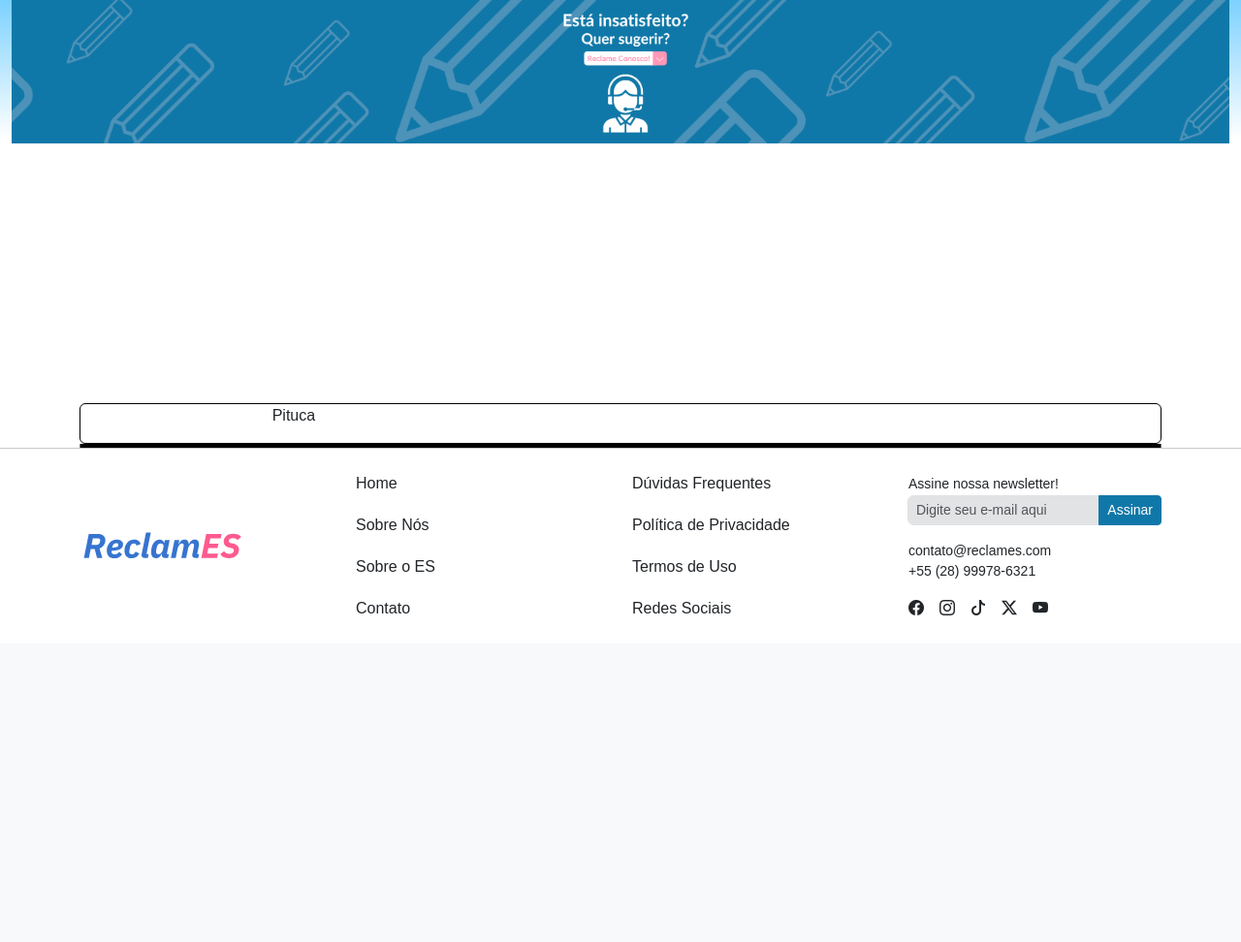
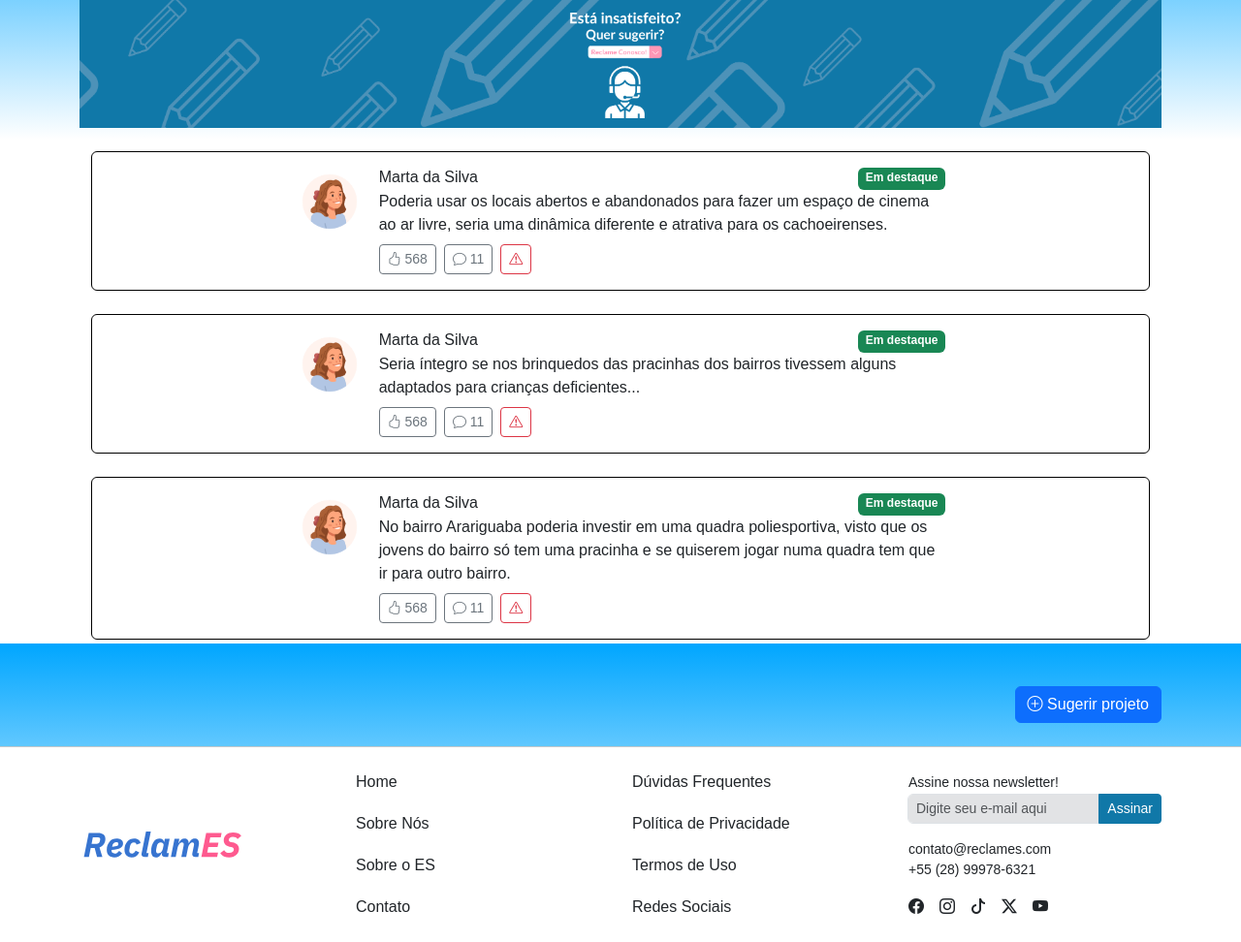
Before and after one commit to ComputerPhilosophe/Reclames, a FastAPI app: page /interacao_proj_sug in a window 1280 px wide. Shown: the part 136-1108 px from the top of the page at 97% size. Before the commit the page ends 771 px from the top, so only its background shows below. Run offline with FastAPI, Linux system fonts and the light colour scheme; some libraries are stand-ins or nearby versions.

Commit message:
editei o interacao_proj_sug

```diff
--- a/templates/main/pages/interacao_proj_sug.html
+++ b/templates/main/pages/interacao_proj_sug.html
@@ -2,51 +2,134 @@
 {% block subtitulo %}Dúvidas Frequentes{% endblock %}
 {% block conteudo %}
 
+<div class="container">
 <div class="flex-fill">
     <img src="/static/img/sugestao.png" alt="logotipo" class="img-fluid w-100">
-</div>
+</div><br>
 
+<div>
 <form class="container">
     <div class="card" style="background-color: white; border-color:black">
         <div class="container">
             <div class="row">
                 <div class="col-md-8 offset-md-2">
-                  <p>Pituca</p>
+                    <div class="card-body d-flex">
+                        <div class="me-3">
+                            <img src="/static/img/Morador2.png" alt="Foto de perfil" class="rounded-circle" style="width: 70px; height: 70px;">
+                        </div>
+                        <div class="flex-grow-1">
+                            <div class="d-flex justify-content-between">
+                                <h6 class="mb-1">Marta da Silva</h6>
+                                <span class="badge bg-success">Em destaque</span>
+                            </div>
+                            <p class="mb-2">
+                                Poderia usar os locais abertos e abandonados para fazer um espaço de cinema ao ar livre, seria uma dinâmica diferente e atrativa para os cachoeirenses.
+                            </p>
+                            <div class="d-flex align-items-center">
+                                <button class="btn btn-outline-secondary btn-sm me-2">
+                                    <i class="bi bi-hand-thumbs-up"></i> 568
+                                </button>
+                                <button class="btn btn-outline-secondary btn-sm me-2">
+                                    <i class="bi bi-chat"></i> 11
+                                </button>
+                                <button class="btn btn-outline-danger btn-sm">
+                                    <i class="bi bi-exclamation-triangle"></i>
+                                </button>
+                            </div>
+                        </div>
+                    </div>
                 </div>
             </div>
-        </div>
-
         <script src="https://cdn.jsdelivr.net/npm/bootstrap@5.3.0/dist/js/bootstrap.bundle.min.js"></script>
     </div>
+</form>
+</div><br>
 
-</form>
+<div>
 <form class="container">
     <div class="card" style="background-color: white; border-color:black">
         <div class="container">
             <div class="row">
                 <div class="col-md-8 offset-md-2">
-
+                    <div class="card-body d-flex">
+                        <div class="me-3">
+                            <img src="/static/img/Morador2.png" alt="Foto de perfil" class="rounded-circle" style="width: 70px; height: 70px;">
+                        </div>
+                        <div class="flex-grow-1">
+                            <div class="d-flex justify-content-between">
+                                <h6 class="mb-1">Marta da Silva</h6>
+                                <span class="badge bg-success">Em destaque</span>
+                            </div>
+                            <p class="mb-2">
+                                Seria íntegro se nos brinquedos das pracinhas dos bairros tivessem alguns adaptados para crianças deficientes...
+                            </p>
+                            <div class="d-flex align-items-center">
+                                <button class="btn btn-outline-secondary btn-sm me-2">
+                                    <i class="bi bi-hand-thumbs-up"></i> 568
+                                </button>
+                                <button class="btn btn-outline-secondary btn-sm me-2">
+                                    <i class="bi bi-chat"></i> 11
+                                </button>
+                                <button class="btn btn-outline-danger btn-sm">
+                                    <i class="bi bi-exclamation-triangle"></i>
+                                </button>
+                            </div>
+                        </div>
+                    </div>
                 </div>
             </div>
-        </div>
-
         <script src="https://cdn.jsdelivr.net/npm/bootstrap@5.3.0/dist/js/bootstrap.bundle.min.js"></script>
     </div>
+</form>
+</div><br>
 
-</form>
+<div>
 <form class="container">
     <div class="card" style="background-color: white; border-color:black">
         <div class="container">
             <div class="row">
                 <div class="col-md-8 offset-md-2">
-
+                    <div class="card-body d-flex">
+                        <div class="me-3">
+                            <img src="/static/img/Morador2.png" alt="Foto de perfil" class="rounded-circle" style="width: 70px; height: 70px;">
+                        </div>
+                        <div class="flex-grow-1">
+                            <div class="d-flex justify-content-between">
+                                <h6 class="mb-1">Marta da Silva</h6>
+                                <span class="badge bg-success">Em destaque</span>
+                            </div>
+                            <p class="mb-2">
+                                No bairro Arariguaba poderia investir em uma quadra poliesportiva, visto que os jovens do bairro só tem uma pracinha e se  quiserem jogar numa quadra tem que ir para outro bairro.
+                            </p>
+                            <div class="d-flex align-items-center">
+                                <button class="btn btn-outline-secondary btn-sm me-2">
+                                    <i class="bi bi-hand-thumbs-up"></i> 568
+                                </button>
+                                <button class="btn btn-outline-secondary btn-sm me-2">
+                                    <i class="bi bi-chat"></i> 11
+                                </button>
+                                <button class="btn btn-outline-danger btn-sm">
+                                    <i class="bi bi-exclamation-triangle"></i>
+                                </button>
+                            </div>
+                        </div>
+                    </div>
                 </div>
             </div>
-        </div>
-
         <script src="https://cdn.jsdelivr.net/npm/bootstrap@5.3.0/dist/js/bootstrap.bundle.min.js"></script>
     </div>
+</form>
+</div><br><br>
 
-</form>
+<div class="d-flex justify-content-end">
+    <button class="btn btn-primary">
+        <i class="bi bi-plus-circle"></i> Sugerir projeto
+    </button>
+</div>
+</div>
+
+<script src="https://cdn.jsdelivr.net/npm/bootstrap@5.3.0/dist/js/bootstrap.bundle.min.js"></script><br>
+</div>
+
 
 {% endblock %}
```
Also changed, not shown: static/img/Morador2.png (added).
